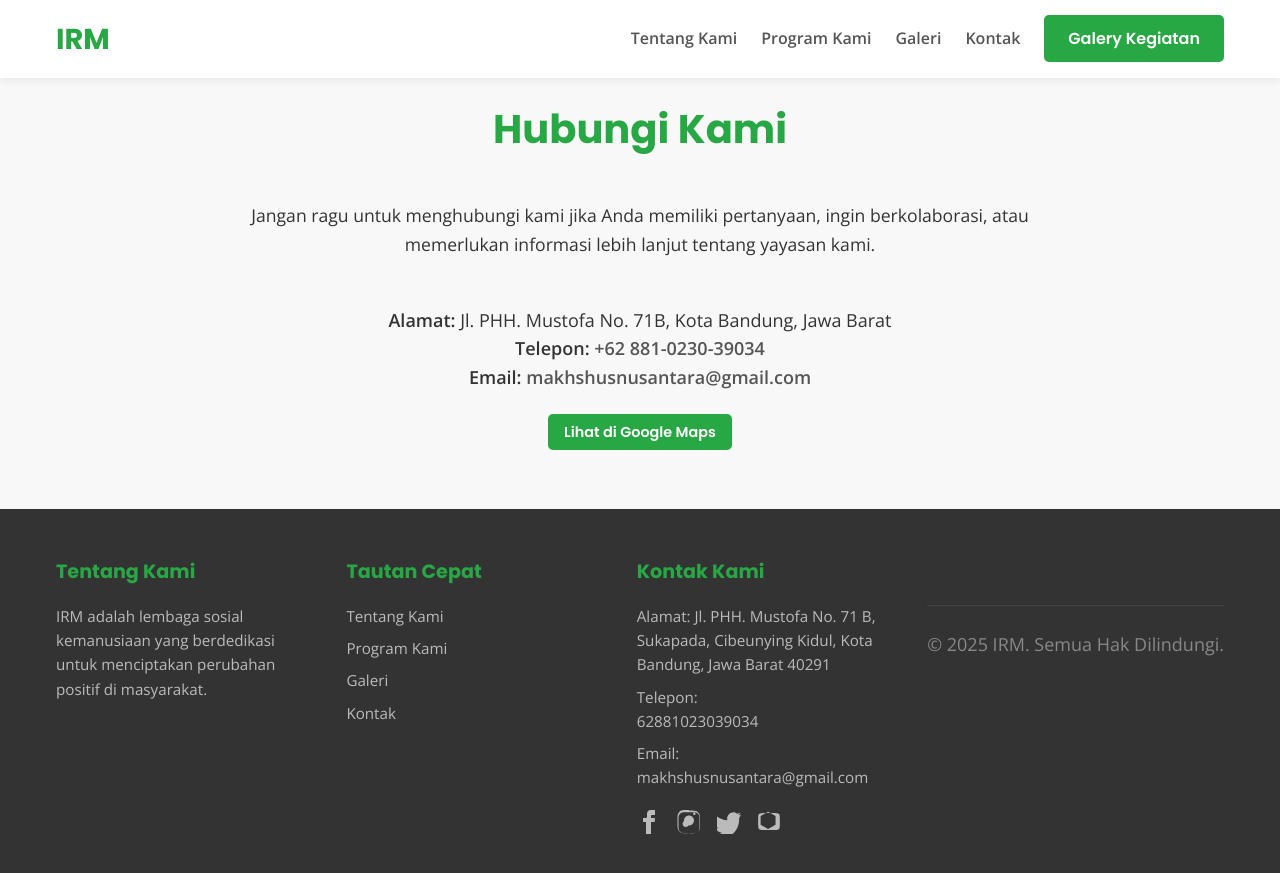
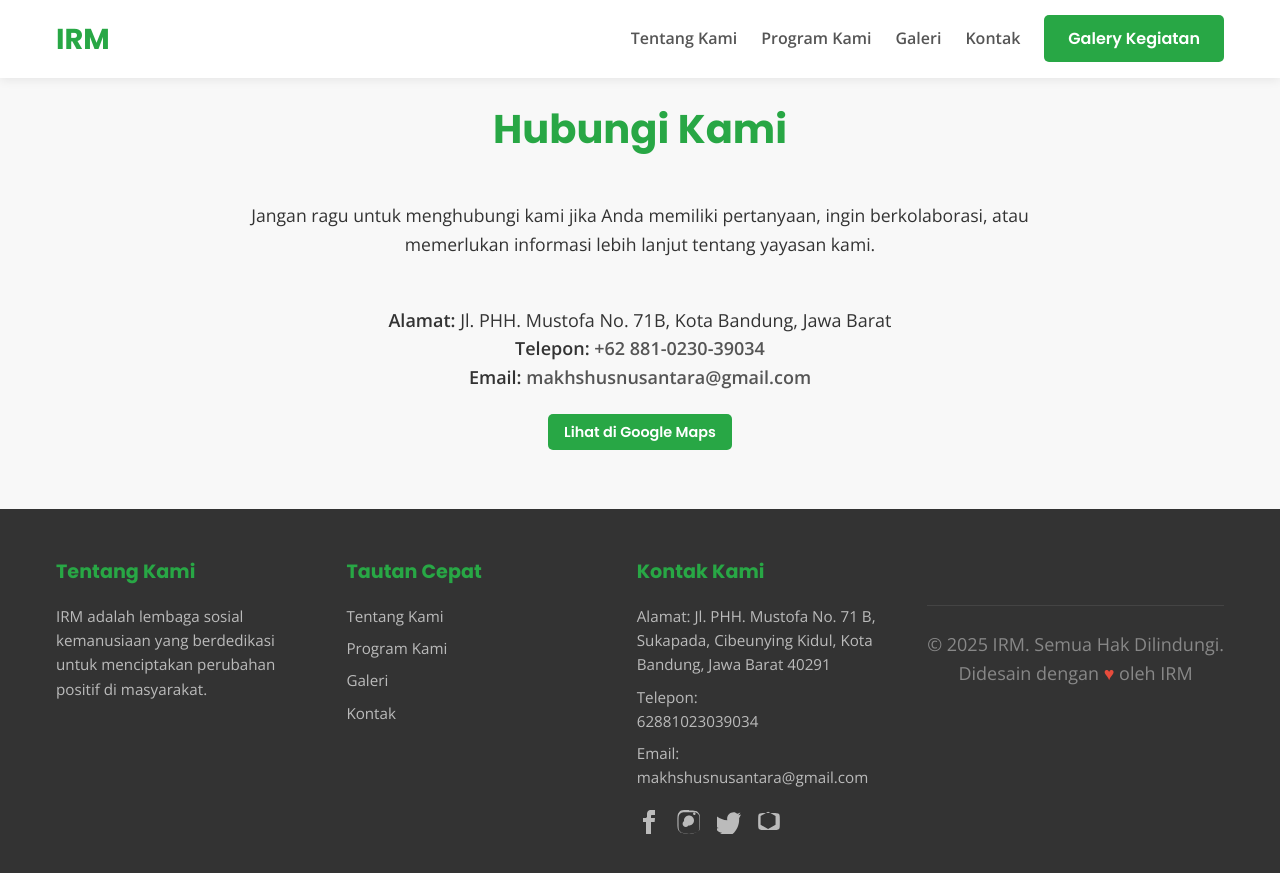
Before and after one commit to x-qmo/x-qmo.github.io, a Jekyll site: the page built from _landing_pages/irm.md, in a window 1280 px wide and 900 px high, scrolled down 4339 px. Shown: the top 873 px of the window. Built offline with Jekyll 4.4.1, drawn with Linux system fonts in a browser that asks for light colours.

Commit message:
Update lanpage-yayasan.html

```diff
--- a/_layouts/lanpage-yayasan.html
+++ b/_layouts/lanpage-yayasan.html
@@ -155,6 +155,7 @@
             </div>
             <div class="copyright">
                 <p>&copy; {{ 'now' | date: "%Y" }} {{ site.data.yayasan-irm.nama_yayasan }}. Semua Hak Dilindungi.</p>
+                <p>Didesain dengan <span style="color: #e74c3c;">&hearts;</span> oleh IRM</p>
             </div>
         </div>
     </footer>
```
